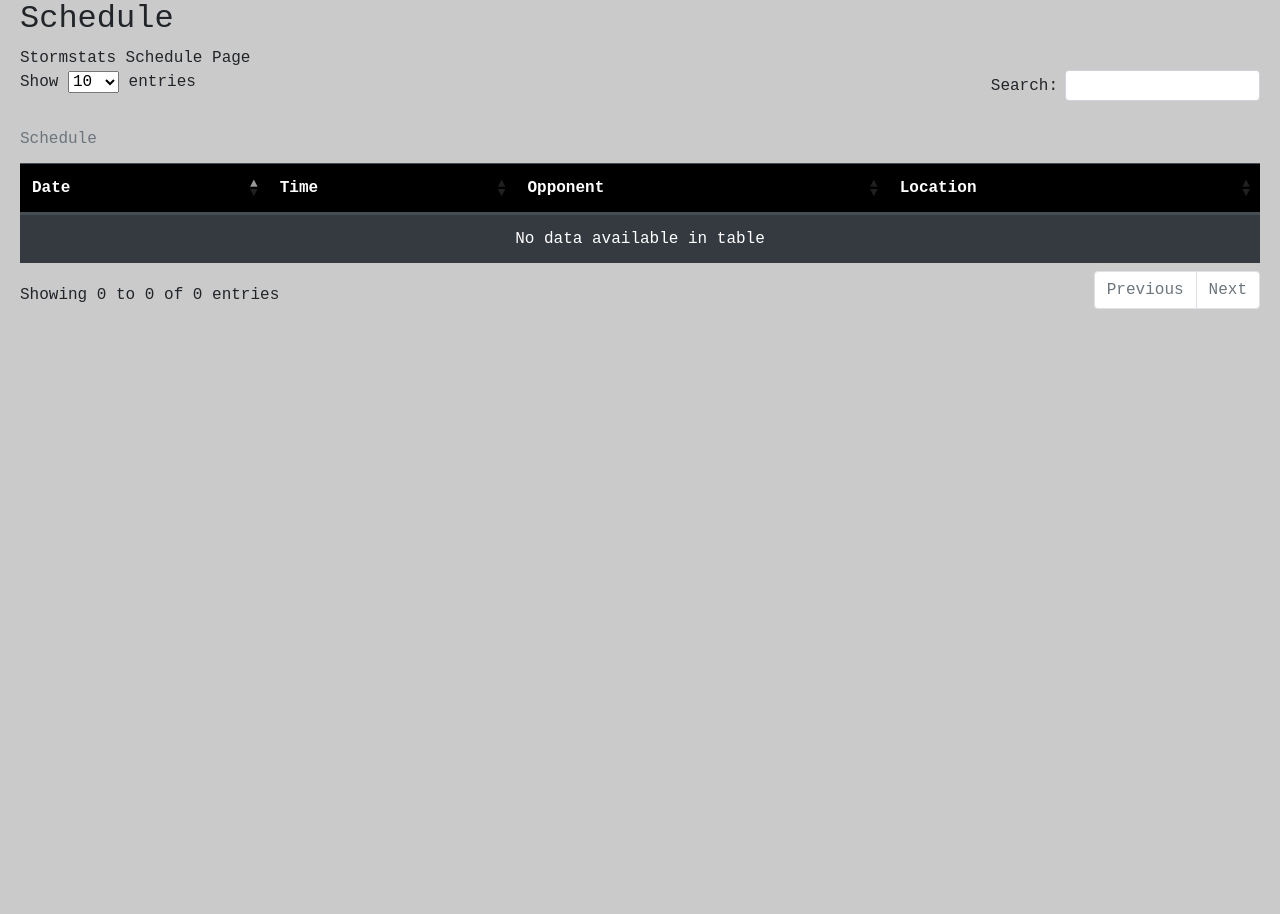
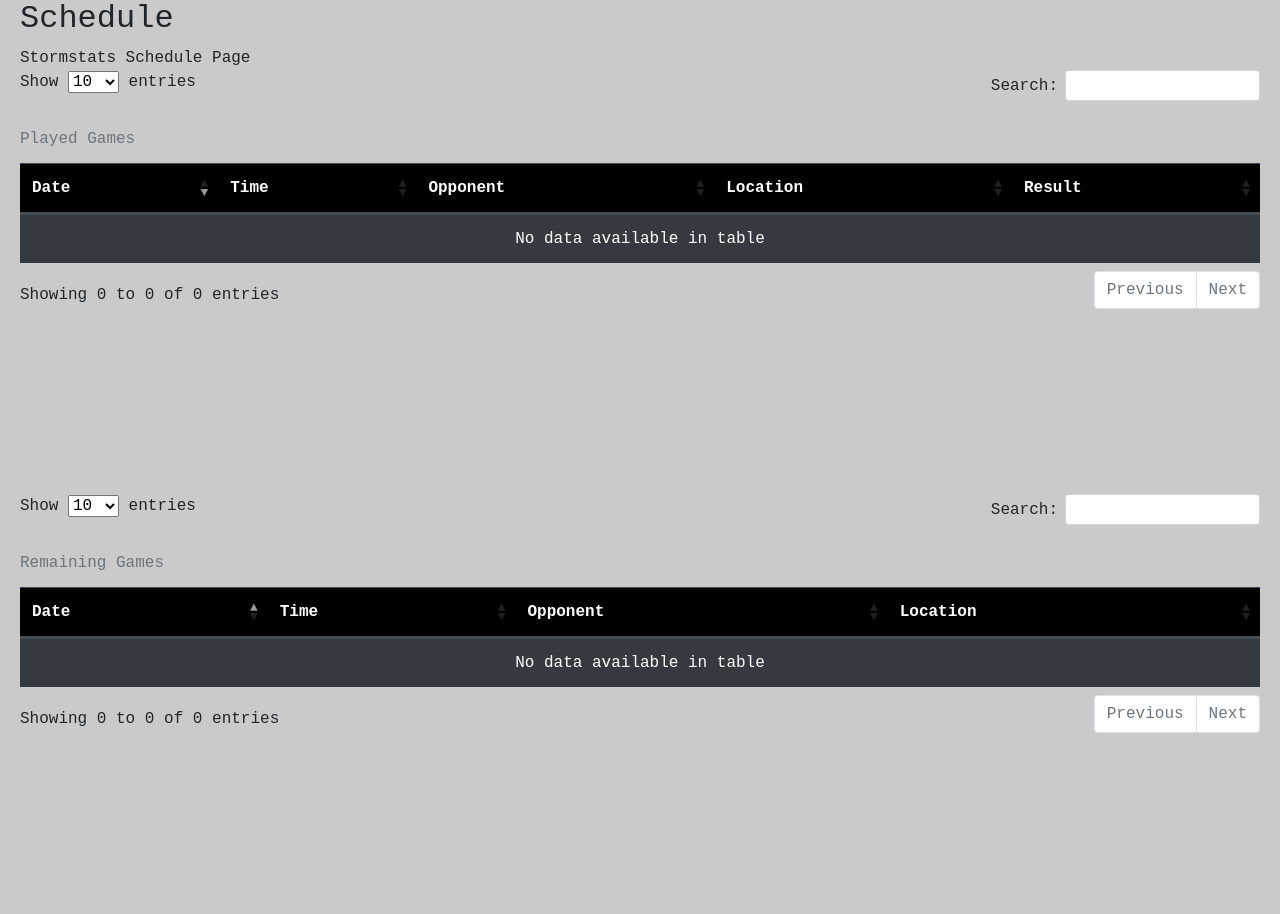
Before and after one commit to pr1malbyt3s/ncstats, a Django app: page /schedule/ in a window 1280 px wide. Shown: the part 70-984 px from the top of the page. Before the commit the page ends 379 px from the top, so only its background shows below. Run offline with Django 3.2, Linux system fonts and the light colour scheme; data that the repository does not hold is empty; some libraries are stand-ins or nearby versions.

Commit message:
Added game scores and points progression chart

```diff
--- a/stormstats/models.py
+++ b/stormstats/models.py
@@ -8,6 +8,7 @@
     opponent = models.CharField(max_length=30)
     location = models.CharField(max_length=30)
     time = models.TimeField()
+    result = models.CharField(max_length=12, null=True)
     played = models.BooleanField()
 
 # Player model:
--- a/stormstats/templates/stormstats/schedule.html
+++ b/stormstats/templates/stormstats/schedule.html
@@ -6,7 +6,9 @@
 
 <script>
     $(document).ready(function() {
-        $('#schedule').dataTable({
+        $('#played-games').dataTable({
+            "columnDefs" : [{"type":"date", "targets":0}],
+            "order": [[0, "desc"]]
         });
     });
 </script>
@@ -15,7 +17,41 @@
     <body>
         Stormstats Schedule Page<br>
         <div class="table-responsive">
-            <table class="table table-dark table-hover" id="schedule"><caption>Schedule</caption>
+            <table class="table table-dark table-hover" id="played-games"><caption>Played Games</caption>
+                <thead>
+                    <tr>
+                        <th id="D">Date</th>
+                        <th id="T">Time</th>
+                        <th id="O">Opponent</th>
+                        <th id="L">Location</th>
+                        <th id="R">Result</th>
+                    </tr>
+                </thead>
+                <tbody>
+                    {% for game in games.played_games %}
+                <tr>
+                    <td headers="D">{{ game.date }}</td>
+                    <td headers="T">{{ game.time }}</td>
+                    <td headers="O">{{ game.opponent }}</td>
+                    <td headers="L">{{ game.location }}</td>
+                    <td headers="R">{{ game.result }}</td>
+                </tr>
+                {% endfor %}
+                </tbody>
+            </table>
+        </div><br>
+
+        <script>
+            $(document).ready(function() {
+                $('#remaining-games').dataTable({
+                    "columnDefs" : [{"type":"date", "targets":0}],
+                    "order": [[0, "asc"]]
+                });
+            });
+        </script>
+
+        <div class="table-responsive">
+            <table class="table table-dark table-hover" id="remaining-games"><caption>Remaining Games</caption>
                 <thead>
                     <tr>
                         <th id="D">Date</th>
@@ -25,7 +61,7 @@
                     </tr>
                 </thead>
                 <tbody>
-                    {% for game in games %}
+                    {% for game in games.remaining_games %}
                 <tr>
                     <td headers="D">{{ game.date }}</td>
                     <td headers="T">{{ game.time }}</td>
--- a/stormstats/views.py
+++ b/stormstats/views.py
@@ -1,3 +1,4 @@
+from datetime import datetime
 from django.core.exceptions import ObjectDoesNotExist
 from django.http import HttpResponseRedirect
 from django.shortcuts import render
@@ -11,27 +12,6 @@
         context = super().get_context_data(**kwargs)
         context['title'] = "StormStats - Home"
         context['home_activate'] = 'active'
-        dataset = Player.objects.values('name', 'age').order_by('age')
-        names = list()
-        ages = list()
-        for entry in dataset:
-            names.append(entry['name'])
-            ages.append(entry['age'])
-        ages_series = {
-            'name': 'Ages',
-            'data': ages,
-            'color': 'red'
-        }
-        chart = {
-            'chart': {'type':'lollipop', 'borderColor':'black', 'borderWidth':2},
-            'plotOptions': {'lollipop': {'connectorColor':'black'}},
-            'credits': {'enabled':False},
-            'title': {'text':'Roster Ages'},
-            'xAxis': {'title': {'text':'Player'}, 'categories':names},
-            'yAxis': {'title': {'text':'Age'}},
-            'series': [ages_series]
-        }
-        context['chart'] = json.dumps(chart)
         return context
 
 class AboutView(generic.TemplateView):
@@ -45,16 +25,37 @@
 class RosterView(generic.ListView):
     template_name = 'stormstats/roster.html'
     context_object_name = 'players'
-    queryset = Player.objects.order_by('name')
+    queryset = Player.objects.all()
     def get_context_data(self, **kwargs):
         context = super().get_context_data(**kwargs)
         context['title'] = "StormStats - Roster"
         context['roster_activate'] = 'active'
-        dataset = Player.objects.values().order_by('name')
+        dataset1 = self.queryset.values('name', 'age').order_by('age')
+        names = list()
+        ages = list()
+        for entry in dataset1:
+            names.append(entry['name'])
+            ages.append(entry['age'])
+        ages_series = {
+            'name': 'Ages',
+            'data': ages,
+            'color': 'red'
+        }
+        age_chart = {
+            'chart': {'type':'lollipop', 'borderColor':'black', 'borderWidth':2},
+            'plotOptions': {'lollipop': {'connectorColor':'black'}},
+            'credits': {'enabled':False},
+            'title': {'text':'Roster Ages'},
+            'xAxis': {'title': {'text':'Player'}, 'categories':names},
+            'yAxis': {'title': {'text':'Age'}},
+            'series': [ages_series]
+        }
+        context['age_chart'] = json.dumps(age_chart)
+        dataset2 = self.queryset.values().order_by('name')
         hw_data = list()
         map_data = list()
         map_data.append({'name':'Birtplace Map', 'borderColor':'#A0A0A0', 'nullColor':'#ffffff', 'showInLegend':False})
-        for entry in dataset:
+        for entry in dataset2:
             hw_data.append({'name':entry['name'], 'data':[[entry['weight'], entry['height']]]})
             map_data.append({'type':'mappoint', 'name':entry['name'], 'data':[{'name':entry['birthplace'], 'lat':entry['bp_lat'], 'lon':entry['bp_long']}]})
         hw_chart = {
@@ -80,7 +81,12 @@
 class ScheduleView(generic.ListView):
     template_name = 'stormstats/schedule.html'
     context_object_name = 'games'
-    queryset = Game.objects.order_by('date')
+    def get_queryset(self):
+        queryset = {
+            'played_games': Game.objects.all().filter(played=True).order_by('date'),
+            'remaining_games': Game.objects.all().filter(played=False).order_by('date')
+        }
+        return queryset
     def get_context_data(self, **kwargs):
         context = super().get_context_data(**kwargs)
         context['title'] = "StormStats - Schedule"
@@ -153,6 +159,42 @@
         first = SkaterGameStats.objects.order_by('player').first()
         self.object_list = SkaterGameStats.objects.filter(player=first.player)
         context = self.get_context_data(**kwargs)
+        dataset = self.object_list.values().order_by('game__date')
+        dates = list()
+        goal_data = list()
+        assist_data = list()
+        point_data = list()
+        goals = 0
+        assists = 0
+        points = 0
+        for entry in dataset:
+            dates.append((Game.objects.values_list('date', flat=True).get(game_id=entry['game_id'])).strftime("%m-%d-%Y"))
+            goals += entry['goals']
+            assists += entry['assists']
+            points += entry['points']
+            goal_data.append(goals)
+            assist_data.append(assists)
+            point_data.append(points)
+        goals_series = {
+            'name': 'Goals',
+            'data': goal_data
+        }
+        assists_series = {
+            'name': 'Assists',
+            'data': assist_data
+        }
+        points_series = {
+            'name': 'Points',
+            'data': point_data
+        }
+        stats_chart = {
+            'chart': {'borderColor':'black', 'borderWidth':2},
+            'credits': {'enabled':False},
+            'title': {'text':'Player Points Progression'},
+            'xAxis': {'title': {'text':'Game Date'}, 'categories':dates},
+            'series': [goals_series, assists_series, points_series]
+        }
+        context['stats_chart'] = json.dumps(stats_chart)
         context['current_skater'] = first.player.name
         return render(request, self.template_name, context=context)
     def post(self, request, *args, **kwargs):
@@ -160,6 +202,42 @@
             p = request.POST.get('playerId')
             self.object_list = SkaterGameStats.objects.filter(player=p)
             context = self.get_context_data(**kwargs)
+            dataset = self.object_list.values().order_by('game__date')
+            dates = list()
+            goal_data = list()
+            assist_data = list()
+            point_data = list()
+            goals = 0
+            assists = 0
+            points = 0
+            for entry in dataset:
+                dates.append((Game.objects.values_list('date', flat=True).get(game_id=entry['game_id'])).strftime("%m-%d-%Y"))
+                goals += entry['goals']
+                assists += entry['assists']
+                points += entry['points']
+                goal_data.append(goals)
+                assist_data.append(assists)
+                point_data.append(points)
+            goals_series = {
+                'name': 'Goals',
+                'data': goal_data
+            }
+            assists_series = {
+                'name': 'Assists',
+                'data': assist_data
+            }
+            points_series = {
+                'name': 'Points',
+                'data': point_data
+            }
+            stats_chart = {
+                'chart': {'borderColor':'black', 'borderWidth':2},
+                'credits': {'enabled':False},
+                'title': {'text':'Player Points Progression'},
+                'xAxis': {'title': {'text':'Game Date'}, 'categories':dates},
+                'series': [goals_series, assists_series, points_series]
+            }
+            context['stats_chart'] = json.dumps(stats_chart)
             current = Player.objects.get(player_id=p)
             context['current_skater'] = current.name
             return render(request, self.template_name, context=context)
```
Also changed, not shown: scripts/db.py (+22 -7 lines), scripts/nhl.py (+18 -8 lines), stormstats/templates/stormstats/goaliegamestats/goaliebyplayer.html (+14 -6 lines), stormstats/templates/stormstats/home.html (+0 -8 lines), stormstats/templates/stormstats/roster.html (+17 -6 lines), stormstats/templates/stormstats/skatergamestats/skaterbyplayer.html (+20 -8 lines), stormstats/migrations/0004_game_result.py (added).
